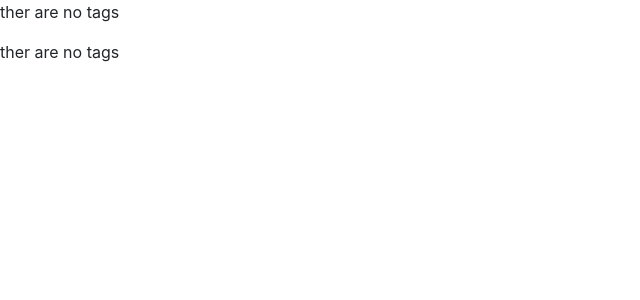
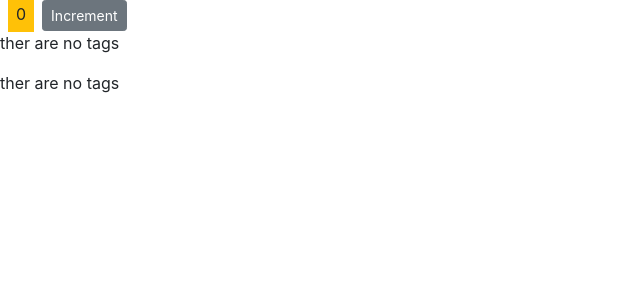
Before and after one commit to amradelata/React-Tutorial---Learn-React---React-Crash-Course-2019-, a React (Create React App) app: page / in a window 1280 px wide. Shown: the top 300 px of the page, without its empty margins (0-640 px from the left). Built offline with nearby package versions, Linux system fonts and the light colour scheme.

Commit message:
onClick event

```diff
--- a/src/components/counter.jsx
+++ b/src/components/counter.jsx
@@ -7,18 +7,22 @@
       tags: []
       // {body: 'body1'},{body: 'body2'},{body: 'body3'}
     };
-    renderTags() {
+      renderTags() {
       // another way to to do if condition
       if(this.state.tags.length === 0) return <p>ther are no tags</p>
 
       return <ul> { this.state.tags.map(tag => <li key={tag.body}>{tag.body}</li>)}</ul>
-
-
-    }
+      };
+      handelIncrament(){
+        // this.state.count = this.state.count +1
+      }
     render() {
-
+      let classes = "m-2 p-2 badge-";
+      classes += this.state.count === 0 ? 'warning' :  'primary';
       return (
         <div>
+          <span className={classes}>{this.state.count}</span>
+          <button onClick={this.handelIncrament} className="btn btn-secondary btn-sm">Increment</button>
          {/* if this true this.state.tags.length === 0  do this<p>ther are no tags</p> */}
           {/* how we do if condition */}
           {this.state.tags.length === 0 &&<p>ther are no tags</p>}
```
